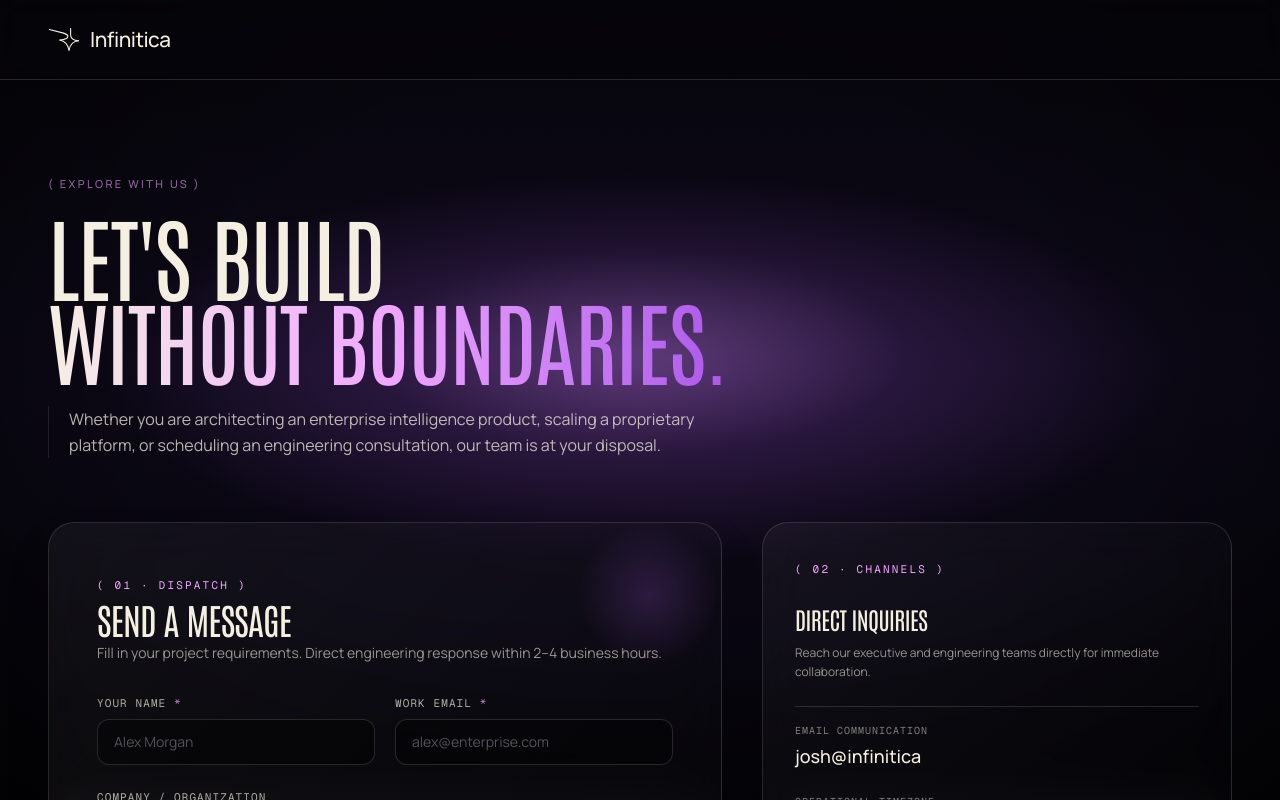
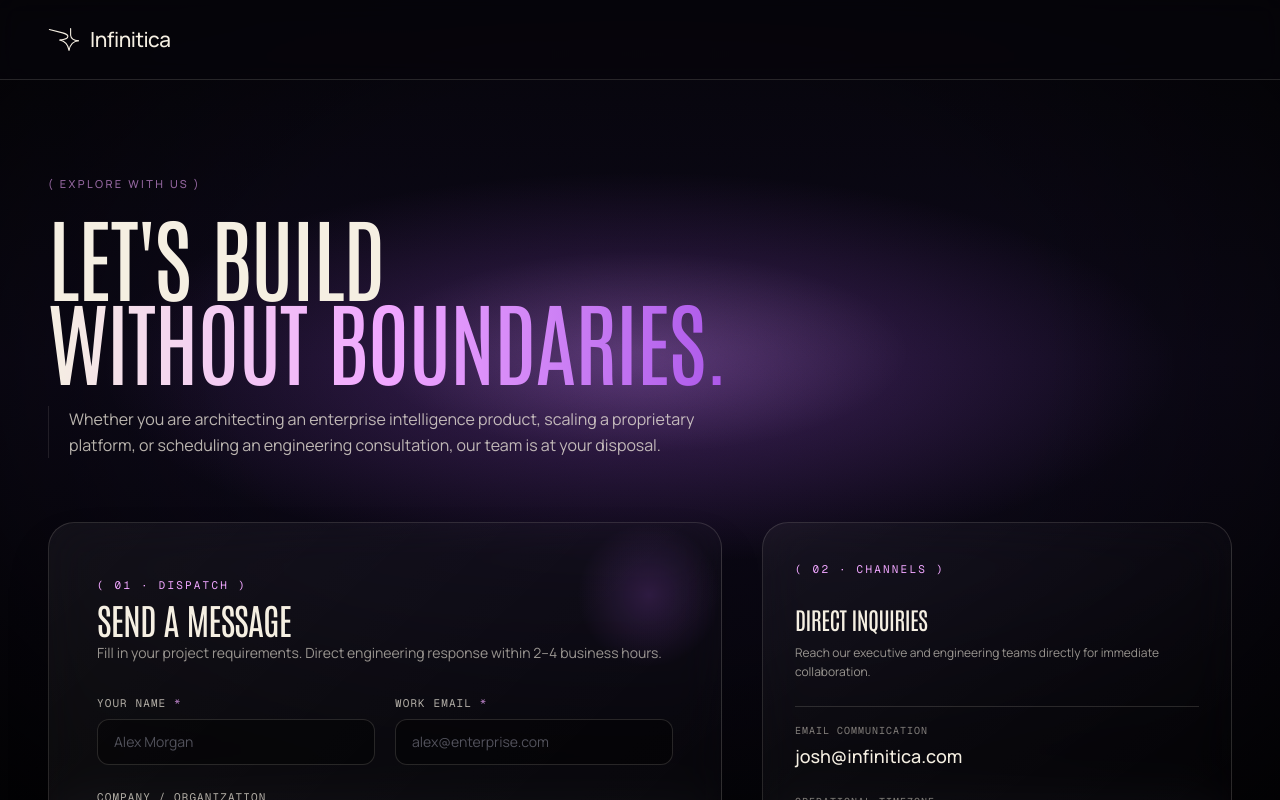
Before and after one commit to infinitica-org/infinitica, a Next.js app: page /contact in a window 1280 px wide. Shown: the top 800 px of the page. Built offline with nearby package versions, Linux system fonts and the light colour scheme; no server answers.

Commit message:
Update page.tsx

```diff
--- a/app/contact/page.tsx
+++ b/app/contact/page.tsx
@@ -283,7 +283,7 @@ export default function ContactPage() {
                       href="mailto:josh@infinitica"
                       className="text-base sm:text-lg text-[var(--cream)] hover:text-[var(--pink)] transition-colors font-medium block"
                     >
-                      josh@infinitica
+                      josh@infinitica.com
                     </a>
                   </div>
 
```
